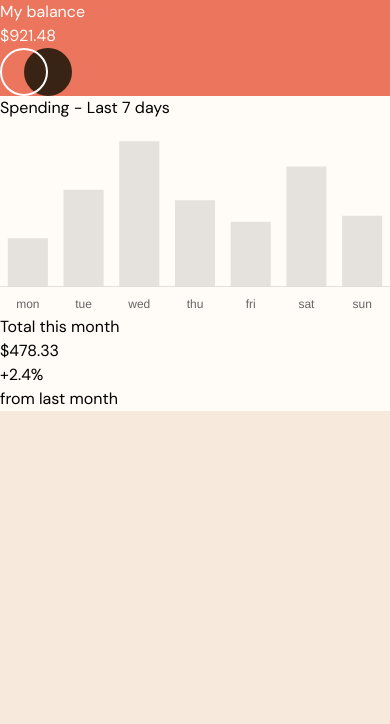
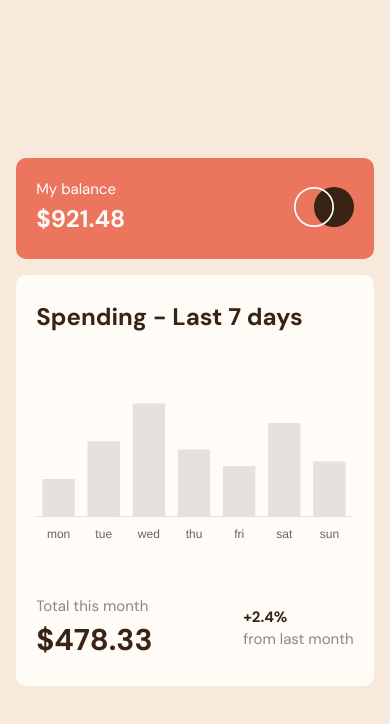
Before and after one commit to voltsn/expense-chart-component, a React (Vite) app: page / in a window 390 px wide. Shown: the top 724 px of the page. Built offline with nearby package versions, Linux system fonts and the light colour scheme.

Commit message:
Add mobile styles

```diff
--- a/index.html
+++ b/index.html
@@ -12,7 +12,7 @@
     <title>Expense chart component</title>
   </head>
   <body class="h-full bg-cream">
-    <div id="root"></div>
+    <div class="h-full flex items-center justify-center" id="root"></div>
     <script type="module" src="/src/main.tsx"></script>
   </body>
 </html>
--- a/public/styles.css
+++ b/public/styles.css
@@ -522,12 +522,78 @@ video {
   --tw-backdrop-sepia:  ;
 }
 
+.mb-1 {
+  margin-bottom: 0.25rem;
+}
+
+.mb-4 {
+  margin-bottom: 1rem;
+}
+
+.mb-\[3\.25rem\] {
+  margin-bottom: 3.25rem;
+}
+
+.mb-\[3\.125rem\] {
+  margin-bottom: 3.125rem;
+}
+
+.flex {
+  display: flex;
+}
+
 .grid {
   display: grid;
 }
 
 .h-full {
   height: 100%;
+}
+
+.w-1\/2 {
+  width: 50%;
+}
+
+.w-5\/6 {
+  width: 83.333333%;
+}
+
+.w-11\/12 {
+  width: 91.666667%;
+}
+
+.w-\[3\.75rem\] {
+  width: 3.75rem;
+}
+
+.items-center {
+  align-items: center;
+}
+
+.justify-center {
+  justify-content: center;
+}
+
+.justify-between {
+  justify-content: space-between;
+}
+
+.overflow-hidden {
+  overflow: hidden;
+}
+
+.rounded-\[0\.625rem\] {
+  border-radius: 0.625rem;
+}
+
+.rounded-b-\[0\.625rem\] {
+  border-bottom-right-radius: 0.625rem;
+  border-bottom-left-radius: 0.625rem;
+}
+
+.rounded-t-\[0\.625rem\] {
+  border-top-left-radius: 0.625rem;
+  border-top-right-radius: 0.625rem;
 }
 
 .bg-card-100 {
@@ -545,8 +611,85 @@ video {
   background-color: rgb(236 117 93 / var(--tw-bg-opacity));
 }
 
+.px-5 {
+  padding-left: 1.25rem;
+  padding-right: 1.25rem;
+}
+
+.py-\[1\.5rem\] {
+  padding-top: 1.5rem;
+  padding-bottom: 1.5rem;
+}
+
+.px-\[1\.375rem\] {
+  padding-left: 1.375rem;
+  padding-right: 1.375rem;
+}
+
+.px-\[20px\] {
+  padding-left: 20px;
+  padding-right: 20px;
+}
+
+.px-\[1\.25rem\] {
+  padding-left: 1.25rem;
+  padding-right: 1.25rem;
+}
+
+.pt-5 {
+  padding-top: 1.25rem;
+}
+
+.pb-\[1\.375rem\] {
+  padding-bottom: 1.375rem;
+}
+
+.pt-\[24px\] {
+  padding-top: 24px;
+}
+
+.pt-\[1\.5rem\] {
+  padding-top: 1.5rem;
+}
+
+.pt-6 {
+  padding-top: 1.5rem;
+}
+
+.pb-6 {
+  padding-bottom: 1.5rem;
+}
+
+.pb-\[3\.125rem\] {
+  padding-bottom: 3.125rem;
+}
+
 .text-base {
   font-size: 1.125rem;
+}
+
+.text-lg {
+  font-size: 2rem;
+}
+
+.text-\[1\.5rem\] {
+  font-size: 1.5rem;
+}
+
+.text-sm {
+  font-size: 0.9375rem;
+}
+
+.text-\[24px\] {
+  font-size: 24px;
+}
+
+.text-\[1\.875rem\] {
+  font-size: 1.875rem;
+}
+
+.font-bold {
+  font-weight: 700;
 }
 
 .text-card-100 {
@@ -558,3 +701,23 @@ video {
   --tw-text-opacity: 1;
   color: rgb(255 255 255 / var(--tw-text-opacity));
 }
+
+.text-brown-900 {
+  --tw-text-opacity: 1;
+  color: rgb(56 35 20 / var(--tw-text-opacity));
+}
+
+.text-brown-400 {
+  --tw-text-opacity: 1;
+  color: rgb(146 133 122 / var(--tw-text-opacity));
+}
+
+@media (min-width: 768px) {
+  .md\:text-lg {
+    font-size: 2rem;
+  }
+
+  .md\:text-base {
+    font-size: 1.125rem;
+  }
+}
--- a/src/App.tsx
+++ b/src/App.tsx
@@ -5,12 +5,12 @@ import data from './data.json'
 
 function CurrentBalance(): JSX.Element {
   return (
-    <header className="bg-red-200">
+    <header className="bg-red-200 flex items-center justify-between pt-5 px-5 pb-[1.375rem] mb-4 rounded-b-[0.625rem]">
       <div>
-        <h1 className='text-white'>My balance</h1>
-        <p className='text-card-100'>$921.48</p>
+        <h1 className='text-white text-sm md:text-base'>My balance</h1>
+        <p className='text-card-100 text-[1.5rem] font-bold md:text-lg'>$921.48</p>
       </div>
-      <div>
+      <div className='w-[3.75rem]'>
         <img src={logo} alt="Logo"/>
       </div>
     </header>
@@ -20,9 +20,9 @@ function CurrentBalance(): JSX.Element {
 function DailySpending(): JSX.Element {
 
   return (
-    <div className='bg-card-100'>
-      <h2>Spending - Last 7 days</h2>
-      <div>
+    <div className='bg-card-100 rounded-t-[0.625rem] pt-6 px-5'>
+      <h2 className='font-bold text-[1.5rem] text-brown-900 md:text-lg mb-[3.25rem]'>Spending - Last 7 days</h2>
+      <div className='pb-[3.125rem]'>
         <ExpensesChart data={data}/>
       </div>
     </div>
@@ -32,14 +32,14 @@ function DailySpending(): JSX.Element {
 
 function MonthlyTotalSpending(): JSX.Element {
   return (
-    <div className='bg-card-100'>
+    <div className='bg-card-100 pb-6 px-5 flex items-center justify-between'>
       <div>
-        <h3>Total this month</h3>
-        <p>$478.33</p>
+        <p className='text-sm text-brown-400'>Total this month</p>
+        <p className='text-brown-900 font-bold text-[1.875rem]'>$478.33</p>
       </div>
       <div>
-        <p>+2.4%</p>
-        <p>from last month</p>
+        <p className='text-brown-900 font-bold text-sm'>+2.4%</p>
+        <p className='text-sm text-brown-400'>from last month</p>
       </div>
     </div>
   )
@@ -49,7 +49,7 @@ function MonthlyTotalSpending(): JSX.Element {
 function App(): JSX.Element {
 
   return (
-    <article>
+    <article className='text-base w-11/12 rounded-[0.625rem] overflow-hidden'>
       <CurrentBalance />
       <DailySpending />
       <MonthlyTotalSpending />
```
